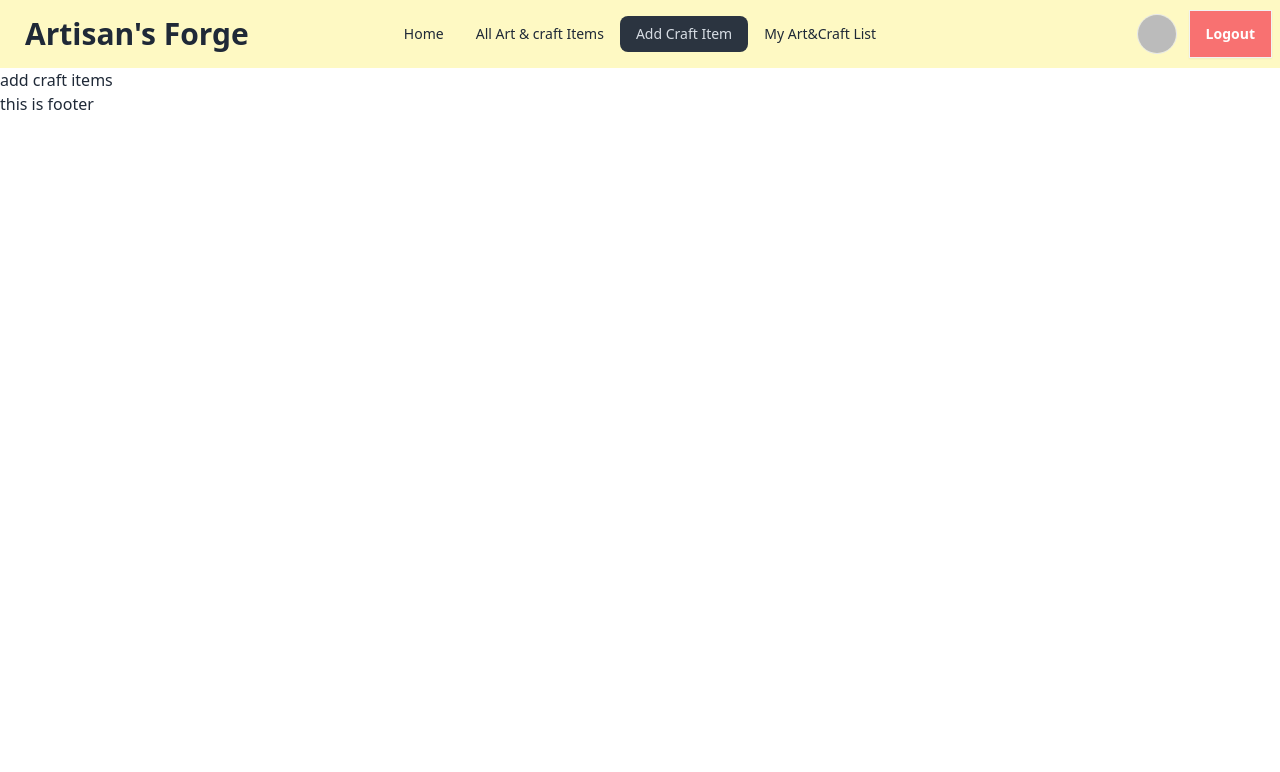
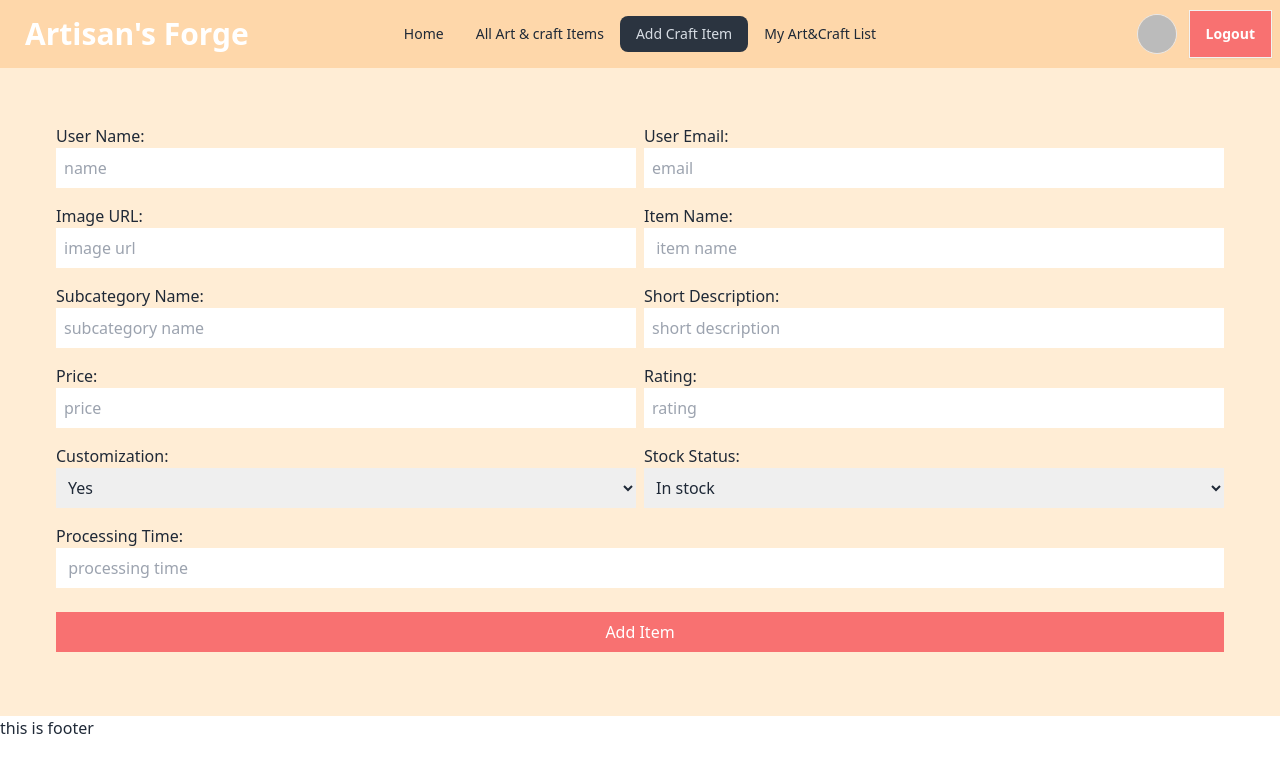
Before and after one commit to Redoan23/artisan-craft-client, a React (Vite) app: page /addcraft in a window 1280 px wide. Shown: the top 772 px of the page. Built offline with nearby package versions, Linux system fonts and the light colour scheme; no server answers; sample sign-in values are in the browser's storage.

Commit message:
added craft item adding form

```diff
--- a/src/components/Pages/AddCraftItems.jsx
+++ b/src/components/Pages/AddCraftItems.jsx
@@ -3,8 +3,84 @@ import React from 'react';
 const AddCraftItems = () => {
     return (
         <div>
-            add craft items
-        </div>
+            <form className=' bg-orange-100 p-3 lg:p-14 flex flex-col justify-center gap-4'>
+                <div className=' flex gap-2'>
+
+
+                    <div className=' w-1/2'>
+                        <label for="user_name">User Name:</label>
+                        <input placeholder='name' className=' p-2 w-full' type="text" id="user_name" name="user_name" />
+                    </div>
+
+                    <div className=' w-1/2'>
+                        <label for="user_email">User Email:</label>
+                        <input placeholder='email' className=' p-2 w-full' type="email" id="user_email" name="user_email" />
+                    </div>
+
+                </div>
+                <div className=' flex gap-2'>
+                    <div className=' w-1/2'>
+                        <label for="image">Image URL:</label>
+                        <input placeholder='image url' className='p-2 w-full' type="url" id="image" name="image" />
+                    </div>
+
+                    <div className=' w-1/2'>
+                        <label for="item_name">Item Name:</label>
+                        <input placeholder=' item name' className='p-2 w-full' type="text" id="item_name" name="item_name" />
+                    </div>
+                </div>
+
+                <div className=' flex gap-2'>
+                    <div className=' w-1/2' >
+                        <label for="subcategory_Name">Subcategory Name:</label>
+                        <input placeholder='subcategory name' className='p-2 w-full' type="text" id="subcategory_Name" name="subcategory_Name" />
+                    </div>
+
+                    <div className=' w-1/2'>
+                        <label for="short_description">Short Description:</label>
+                        <input placeholder='short description' className='p-2 w-full' type="text" id="short_description" name="short_description" />
+                    </div>
+                </div>
+
+                <div className=' flex gap-2'>
+                    <div className=' w-1/2'>
+                        <label for="price">Price:</label>
+                        <input placeholder='price' className='p-2 w-full' type="number" id="price" name="price" />
+                    </div>
+
+                    <div className=' w-1/2'>
+                        <label for="rating">Rating:</label>
+                        <input placeholder='rating' className='p-2 w-full' type="number" id="rating" name="rating" min="0" max="5" step="0.1" />
+                    </div>
+                </div>
+                <div className='flex gap-2'>
+                    <div className=' w-1/2'>
+                        <label for="customization">Customization:</label>
+                        <select className='p-2 w-full' id="customization" name="customization" >
+                            <option value="yes">Yes</option>
+                            <option value="no">No</option>
+                        </select>
+                    </div >
+
+                    <div className=' w-1/2'>
+                        <label for="stockStatus">Stock Status:</label>
+                        <select className='p-2 w-full' id="stockStatus" name="stockStatus" >
+                            <option value="In stock">In stock</option>
+                            <option value="Made to Order">Made to Order</option>
+                        </select>
+                    </div>
+
+                </div>
+                <div className=' w-full'>
+                    <label for="processing_time">Processing Time:</label>
+                    <input placeholder=' processing time' className='p-2 w-full' type="text" id="processing_time" name="processing_time" />
+                </div>
+
+
+
+                <button className=' w-full text-white bg-red-400 p-2 my-2' type="submit">Add Item</button>
+            </form >
+        </div >
     );
 };
 
--- a/src/components/Pages/Home.jsx
+++ b/src/components/Pages/Home.jsx
@@ -58,9 +58,9 @@ const Home = () => {
                 </Swiper>
             </div>
 
-            <div>
+            <div className=' mt-24'>
                 <div>
-
+                    <h3 className=' text-center font-bold text-5xl text-red-600'>CRAFTED ITEMS</h3>
                 </div>
             </div>
         </div>
--- a/src/components/Pages/NavFooter/Nav.jsx
+++ b/src/components/Pages/NavFooter/Nav.jsx
@@ -5,7 +5,8 @@ import Swal from 'sweetalert2'
 // import withReactContent from 'sweetalert2-react-content'
 import 'sweetalert2/src/sweetalert2.scss'
 import Tooltip from '@mui/material/Tooltip';
-import { CiFaceSmile } from "react-icons/ci";
+import './nav.css'
+
 
 // const MySwal = withReactContent(Swal)
 const Nav = () => {
@@ -32,7 +33,7 @@ const Nav = () => {
     }
 
     return (
-        <div className="navbar bg-yellow-100 border-0">
+        <div className="navbar bg-orange-200 border-0">
             <div className="navbar-start">
                 <div className="dropdown">
                     <div tabIndex={0} role="button" className="btn btn-ghost lg:hidden">
@@ -42,7 +43,7 @@ const Nav = () => {
                         {links}
                     </ul>
                 </div>
-                <a className="btn btn-ghost text-3xl font-bold">Artisan's Forge</a>
+                <a className="btn btn-ghost text-white text-3xl font-bold">Artisan's Forge</a>
             </div>
             <div className="navbar-center hidden lg:flex">
                 <ul className="menu menu-horizontal px-1">
--- /dev/null
+++ b/src/components/Pages/NavFooter/nav.css
@@ -0,0 +1,7 @@
+.active{
+    background-color: transparent;
+    border: 2px red;
+    color: white;
+
+
+}
```
